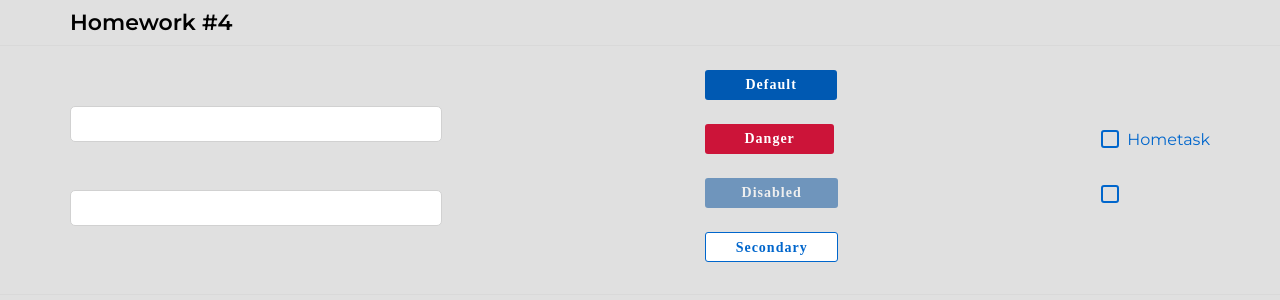
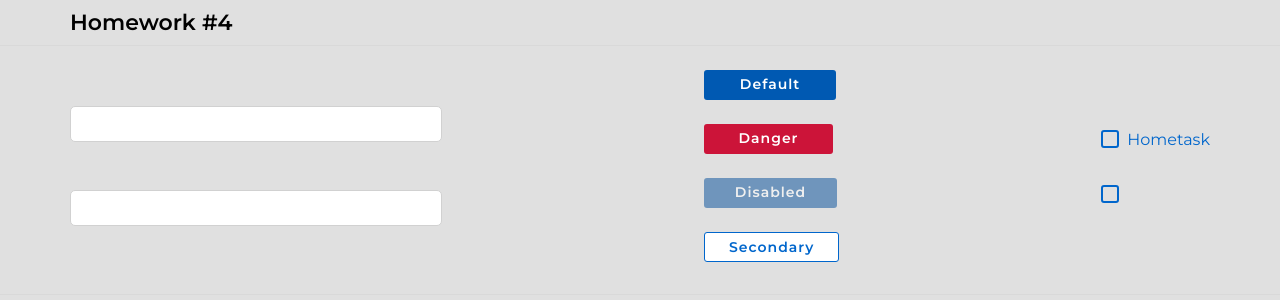
Before and after one commit to KaninGleb/HW-main, a React (Create React App) app: page /#/pre-junior in a window 1280 px wide. Shown: the part 1425-1725 px from the top of the page. Built offline with nearby package versions, Linux system fonts and the light colour scheme.

Commit message:
HW10 - SuperButton styles fixed

```diff
--- a/src/s2-homeworks/hw04/common/c2-SuperButton/SuperButton.module.css
+++ b/src/s2-homeworks/hw04/common/c2-SuperButton/SuperButton.module.css
@@ -1,5 +1,5 @@
 .button {
-    font-family: Ebrima, serif;
+    font-family: Montserrat, serif;
     letter-spacing: 1px;
     line-height: 1.42857;
     font-weight: 600;
@@ -12,6 +12,7 @@
     background-color: #0066CCFF;
     cursor: pointer;
     transition: 0.2s;
+    white-space: nowrap;
 }
 
 .button:hover {
```
